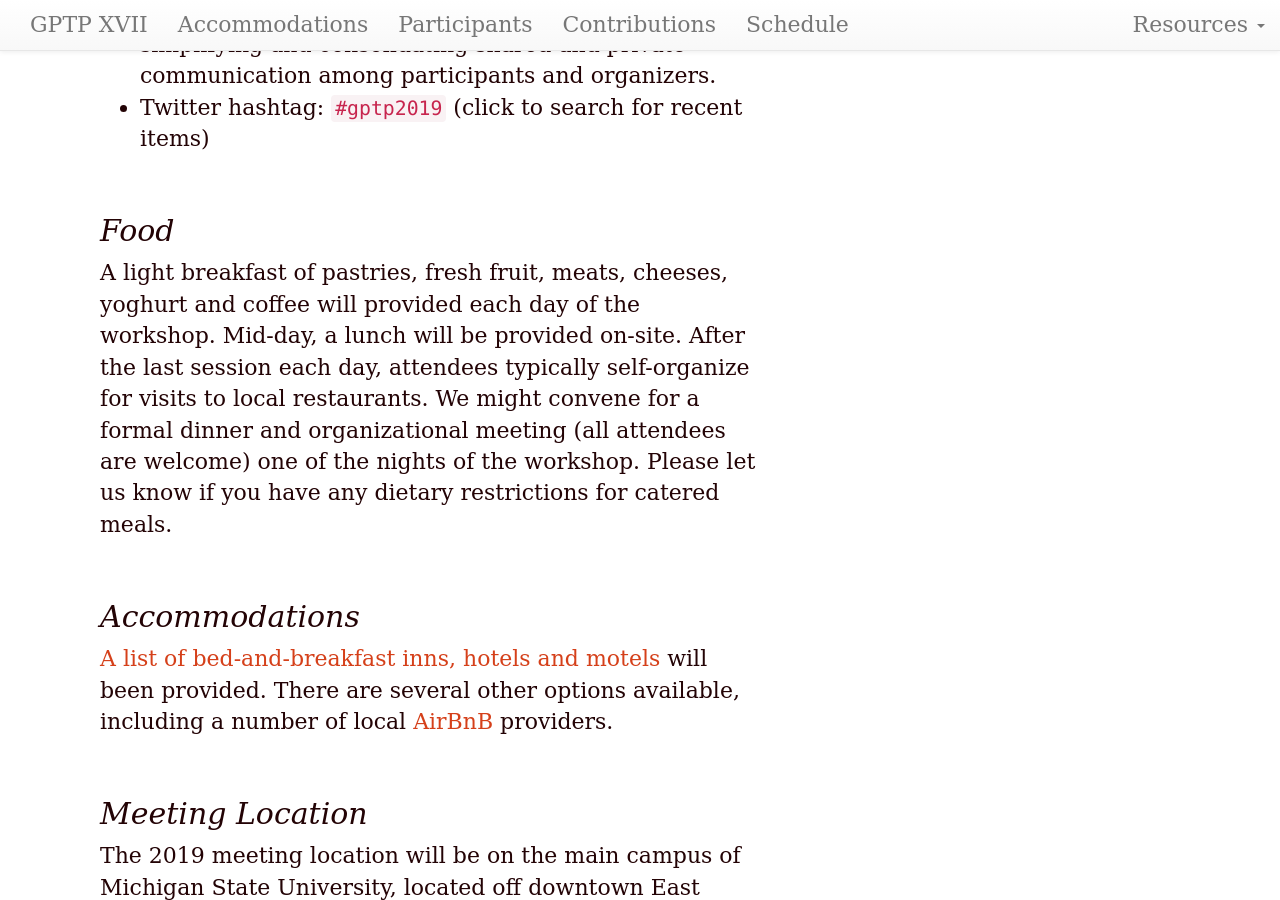
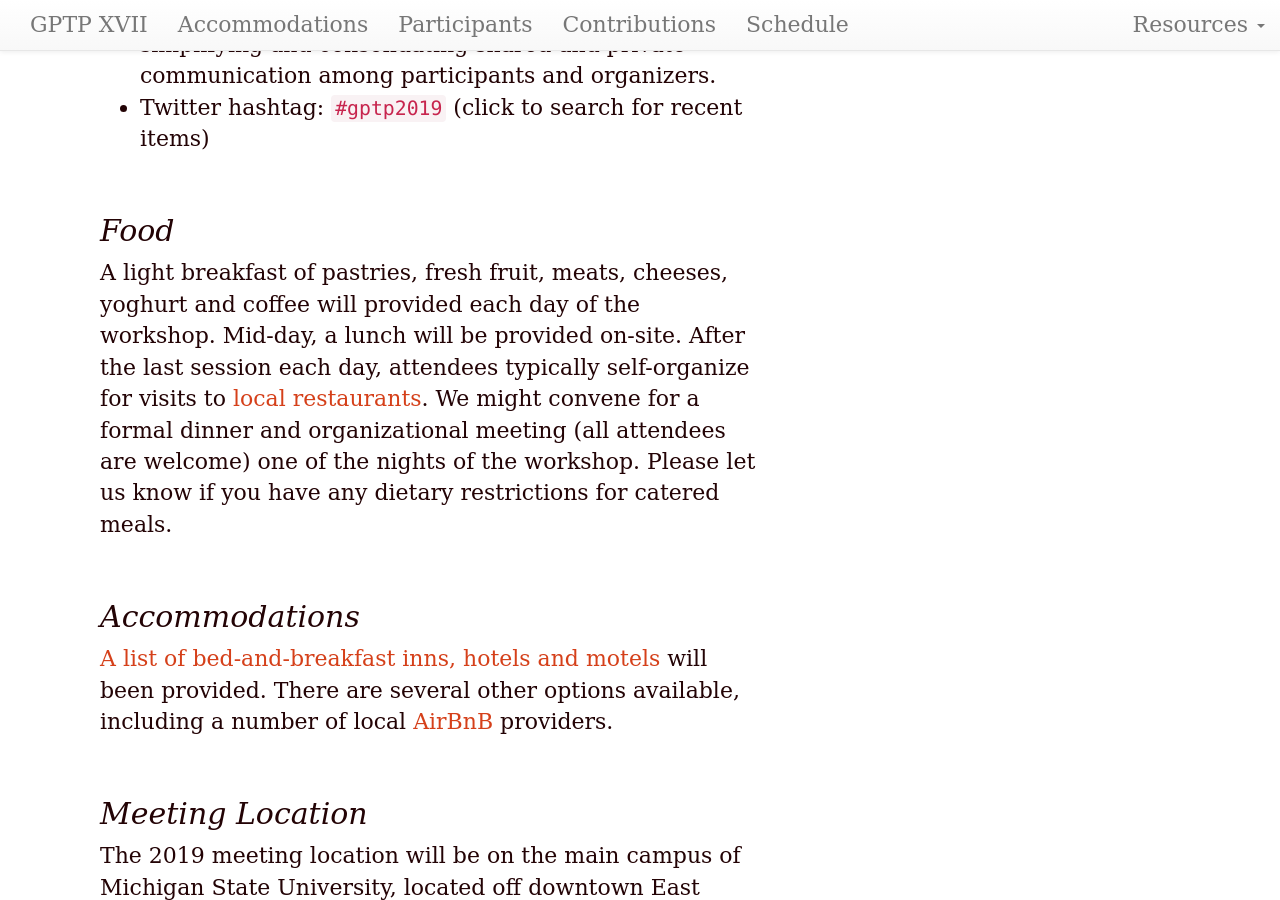
Before and after one commit to GPTP-workshop/gptp-workshop.github.io, a Jekyll site: the page built from index.md, in a window 1280 px wide and 900 px high, scrolled down 1438 px. Built offline with Jekyll 4.4.1, drawn with Linux system fonts in a browser that asks for light colours; part of the change alters nothing that is shown; some of the changed text lies outside the part shown.

```diff
--- a/index.md
+++ b/index.md
@@ -39,7 +39,7 @@ _Note that this year's workshop will be for the first time *not* in Ann Arbor. W
 
 ## Food
 
-A light breakfast of pastries, fresh fruit, meats, cheeses, yoghurt and coffee will provided each day of the workshop. Mid-day, a lunch will be provided on-site. After the last session each day, attendees typically self-organize for visits to local restaurants. We might convene for a formal dinner and organizational meeting (all attendees are welcome) one of the nights of the workshop. Please let us know if you have any dietary restrictions for catered meals.
+A light breakfast of pastries, fresh fruit, meats, cheeses, yoghurt and coffee will provided each day of the workshop. Mid-day, a lunch will be provided on-site. After the last session each day, attendees typically self-organize for visits to [local restaurants](restaurants.html). We might convene for a formal dinner and organizational meeting (all attendees are welcome) one of the nights of the workshop. Please let us know if you have any dietary restrictions for catered meals.
 
 ## Accommodations
 
@@ -60,3 +60,7 @@ There is very little chance of street parking on weekdays on the University camp
 ## Information for Speakers and Authors
 
 See the [contributions page](contributions.html) for information on preparing presentations and publications, and the [schedule page](schedule.html) for the detailed workshop schedule.
+
+## Restaurants
+
+See the [restaurant page](restaurants.html) for information on local restaurants for informal meetings in the evening.
```
